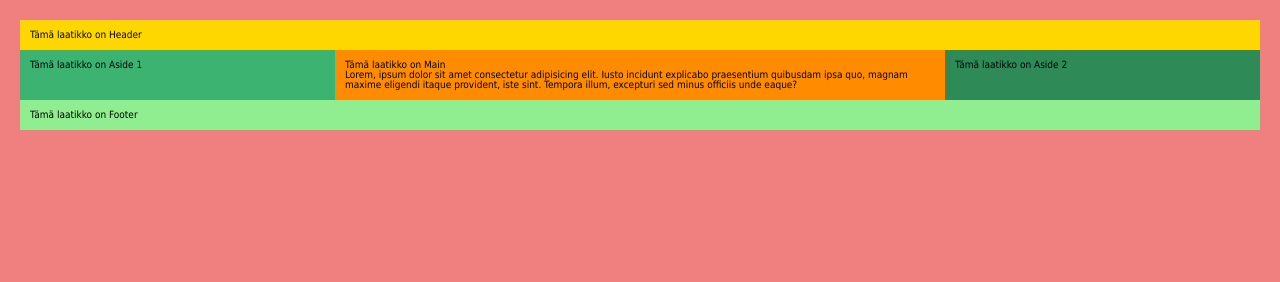
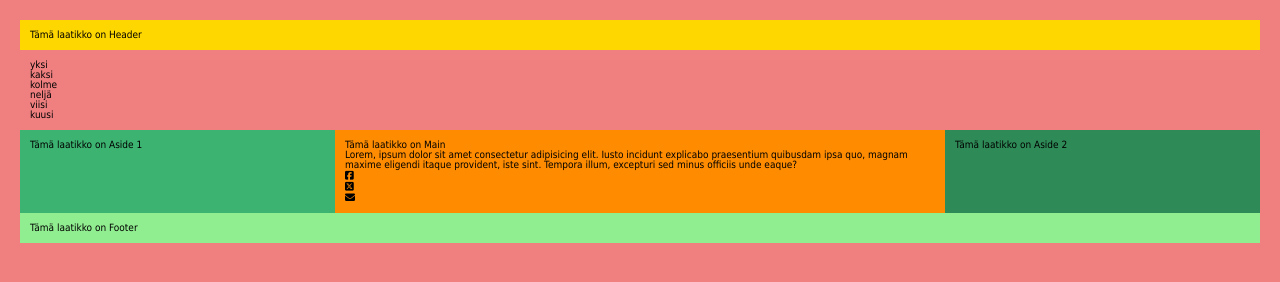
Before and after one commit to Hannes-Walden/08-flexbox-harjoitus, a plain HTML site: page index.html in a window 1280 px wide. Drawn offline with Linux system fonts and the light colour scheme.

Commit message:
Viimeistelyä vaille

```diff
--- a/index.html
+++ b/index.html
@@ -6,12 +6,22 @@
     <title>flexbox-harjoitus</title>
     <link rel="stylesheet" href="./reset.css" />
     <link rel="stylesheet" href="./layout.css" />
+    <script src="https://kit.fontawesome.com/c7ef728e59.js" crossorigin="anonymous"></script>
   </head>
   <body>
     <article class="wrapper">
       <article class="wrapper">
       <header class="header">Tämä laatikko on Header</header>
-
+      <nav>
+        <ul>
+            <li>yksi</li>
+            <li>kaksi</li>
+            <li>kolme</li>
+            <li>neljä</li>
+            <li>viisi</li>
+            <li>kuusi</li>
+        </ul>
+      </nav>
       <main class="main">
         <p>Tämä laatikko on Main</p>
         <p>
@@ -20,6 +30,19 @@
           eligendi itaque provident, iste sint. Tempora illum, excepturi sed
           minus officiis unde eaque?
         </p>
+        <nav class="some">
+            <ul>
+                <li class="Facebook">
+                    <i class="fa-brands fa-square-facebook"></i>
+                </li>
+                <li class="Twitter">
+                    <i class="fa-brands fa-square-x-twitter"></i>
+                </li>
+                <li class="email">
+                    <i class="fa-solid fa-envelope"></i>
+                </li>
+            </ul>
+        </nav>
       </main>
       <aside class="aside aside-1">Tämä laatikko on Aside 1</aside>
       <aside class="aside aside-2">Tämä laatikko on Aside 2</aside>
```
